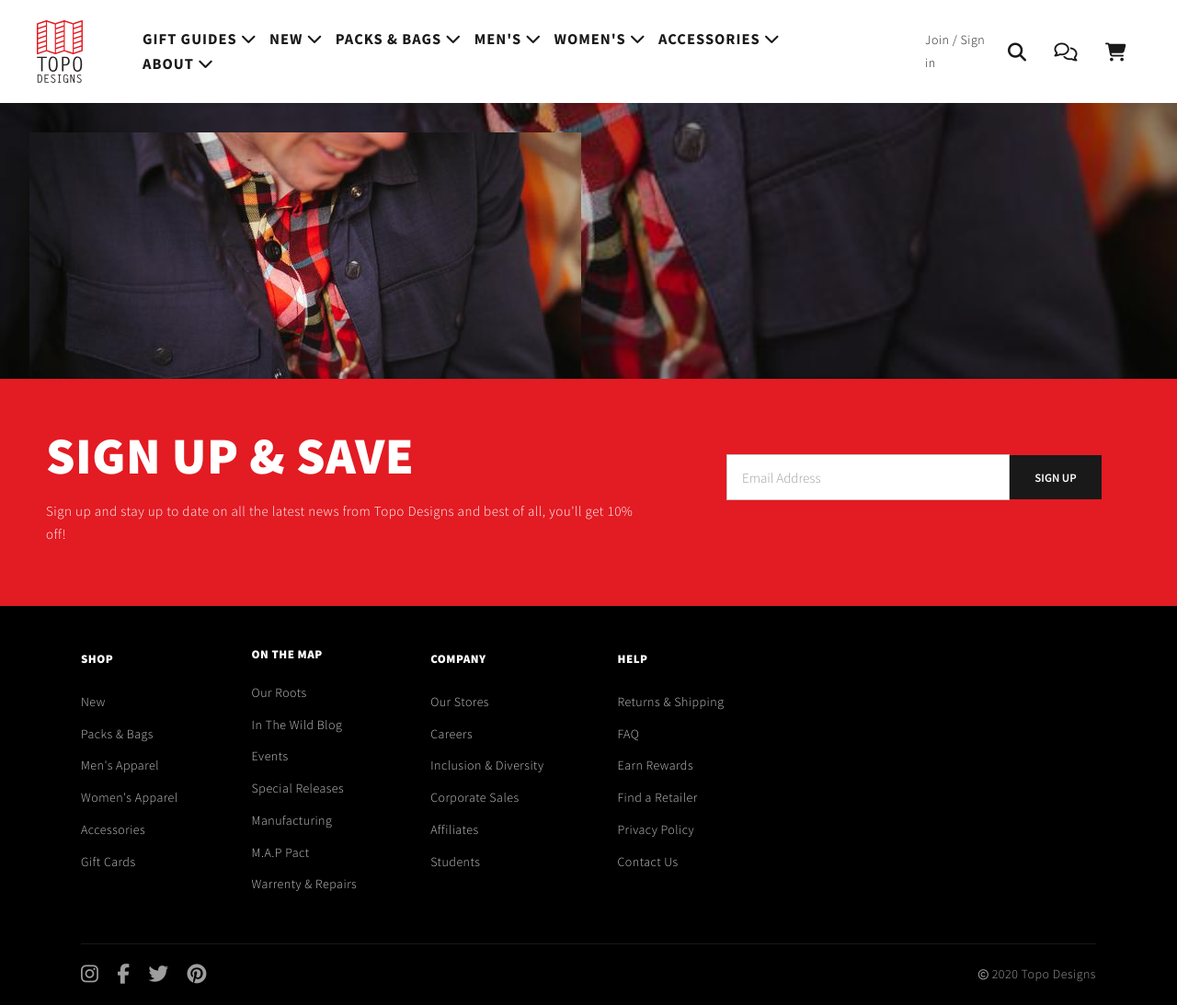
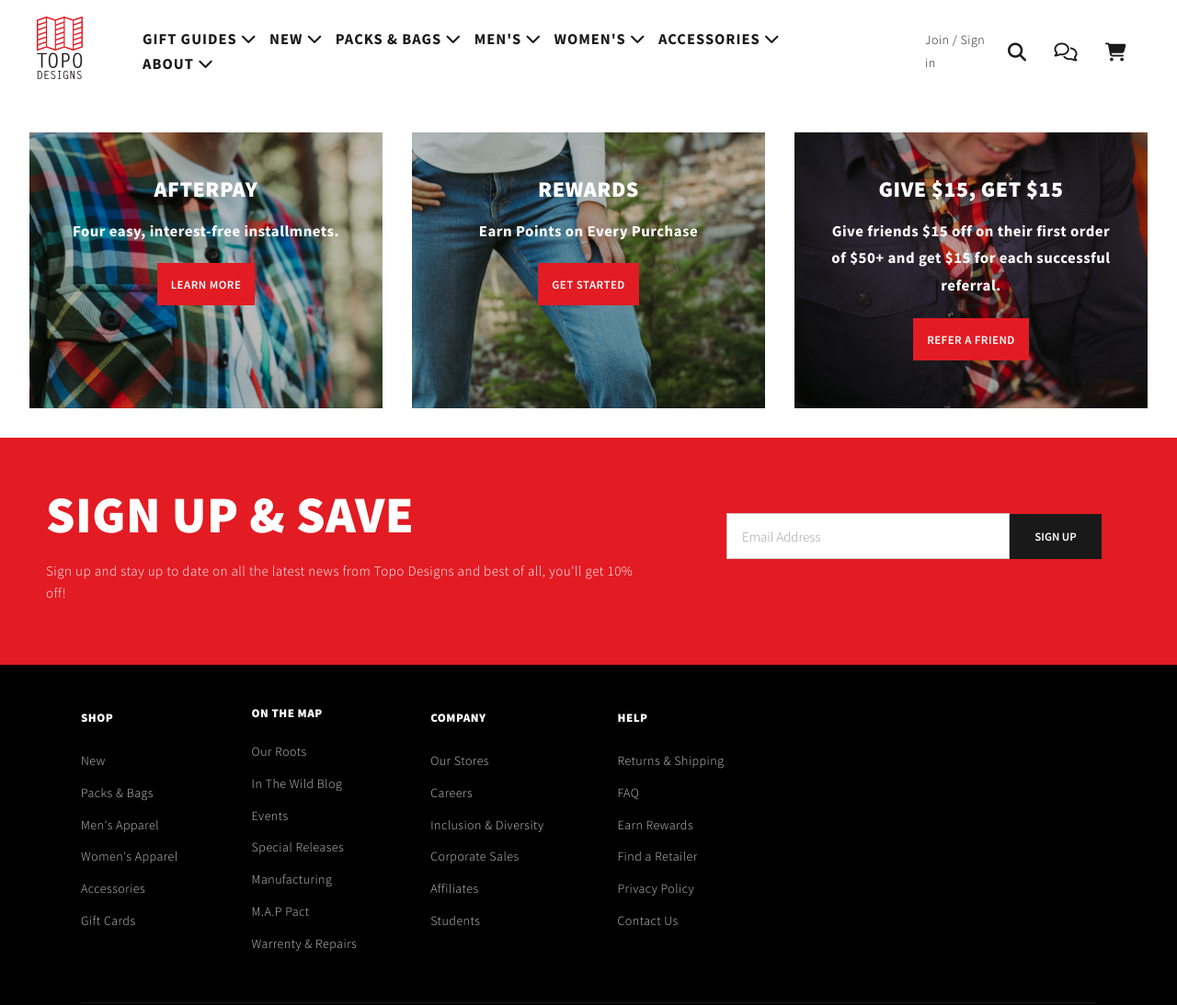
Before and after one commit to ty-cmyk/topo-designs-case-study, a plain HTML site: page index.html in a window 1280 px wide. Shown: the top 1093 px of the page at 92% size. Drawn offline with Linux system fonts and the light colour scheme.

Commit message:
Home Page Update

```diff
--- a/css/main.css
+++ b/css/main.css
@@ -33,11 +33,7 @@ body {
     justify-content: space-between;
     align-items: center;
 }
-.image-blocks {
-    width: 100%;
-    display: grid;
-    grid-template-columns: minmax(repeat(1fr, 0));
-}
+
 /**** END Global CSS variables ****/
 
 
@@ -61,12 +57,9 @@ body {
         padding: 1rem;
         margin: 0;
     }
-    img {
-        display: block;
-    }
-
     .component img {
         max-width: initial;
+        display: block;
     }
     .component__img {
         border: 1px solid #C8C8C8;
@@ -225,10 +218,6 @@ body {
         margin: 0 25px;
         padding: 0 15px;
     }
-    .img-screenshot {
-        max-width: 900px;
-        margin: 20px;
-    }
 
     /* Logo */
     .site-logo {
@@ -318,14 +307,72 @@ body {
 
     /**** END Header Nav Styles ****/
 
-    /* Medium Card Text Area */
-    .card {
+
+/****
+--Organisms--
+****/
+
+    /* Card Blocks */
+
+    .three-image-block {
+        width: 100%;
+        height: 100%;
+        display: grid;
+        grid-template-columns: repeat(3, minmax(0, 1fr));
+        grid-column-gap: 2rem;
+        padding: 2rem;
+    }
+    .card--text {
         max-width: 400px;
+        color: white;
+        padding: 2rem;
     }
-    .card-text__right {
+    .card--afterpay {
+        background-image: url("../img/after-pay_600x@2x.progressive.webp");
+        background-size: cover;
+        background-position: top;
+        top: 0;
+        left: 0;
+        background-repeat: no-repeat;
+        overflow: hidden;
+        background-color: var(--black);
+        display: flex;
+        justify-content: center;
+    }
+
+    .card--rewards {
+        background-image: url("../img/rewards_600x@2x.progressive.webp");
+        background-size: cover;
+        background-position: top;
+        top: 0;
+        left: 0;
+        background-repeat: no-repeat;
+        overflow: hidden;
+        background-color: var(--black);
+        display: flex;
+        justify-content: center;
+    }
+    .card--give-get {
+        background-image: url("../img/give-get_600x@2x.progressive.webp");
+        background-size: cover;
+        background-position: top;
+        top: 0;
+        left: 0;
+        background-repeat: no-repeat;
+        overflow: hidden;
+        background-color: var(--black);
+        display: flex;
+        justify-content: center;
+    }
+
+    .img-tint {
+        background-blend-mode: multiply;
+        background-color: rgba(0,0,0,.25);
+    }
+    .text__right {
         text-align: right;
     }
-    .card-text__center {
+    .text__center {
         text-align: center;
     }
     .card-header--medium {
@@ -393,30 +440,7 @@ body {
         color: var(--white);
     }
 
-/****
---Organisms--
-****/
 
-    .card--give-get {
-        color: var(--white);
-        position: relative;
-        align-items:center;
-        justify-content: center;
-        background-image: url("../img/give-get_300x@2x.progressive.jpg");
-        background-color: var(--black);
-        background-position: center;
-        background-repeat: no-repeat;
-        background-size: cover;
-        overflow: hidden;
-        /* max-width: 440px; */
-        height: 300px;
-        padding: 2rem;
-    }
-
-    .img-tint {
-        background-blend-mode: multiply;
-        background-color: rgba(0,0,0,.25);
-    }
 
     .email-subscription {
         width: 100%;
--- a/index.html
+++ b/index.html
@@ -84,13 +84,33 @@
 
 
         </section>
-        <section class="image-blocks">
-            <div class=" card--give-get text__center img-tint">
-                <div class="card--img">
-                    <img src="img/give-get_300x@2x.progressive.jpg">
+        <section class="three-image-block">
+            <div class=" card--afterpay img-tint">
+                <div class="card--text text__center">
+                        <h3 class="card-header--small">Afterpay</h3>
+                        <h4 class="card-subtext">
+                            Four easy, interest-free installmnets.
+                        </h4>
+                        <p class="btn-link btn--primary__hov">
+                         <a href="#!" class="btn btn--primary">Learn More</a>
+                        </p>
                 </div>
-                <div class="card--text">
-                    <div class="content-wrap">
+            </div>
+
+            <div class=" card--rewards text__center img-tint">
+                <div class="card--text text__center">
+                        <h3 class="card-header--small">Rewards</h3>
+                        <h4 class="card-subtext">
+                            Earn Points on Every Purchase
+                        </h4>
+                        <p class="btn-link btn--primary__hov">
+                            <a href="#!" class="btn btn--primary">Get Started</a>
+                        </p>
+                </div>
+            </div>
+
+            <div class=" card--give-get img-tint">
+                <div class="card--text text__center">
                         <h3 class="card-header--small">Give $15, Get $15</h3>
                         <h4 class="card-subtext">
                             Give friends $15 off on their first order of $50+ and get $15 for each successful referral.
@@ -98,7 +118,6 @@
                         <p class="btn-link btn--primary__hov">
                             <a href="#!" class="btn btn--primary">Refer a Friend</a>
                         </p>
-                    </div>
                 </div>
             </div>
 
--- /dev/null
+++ b/test/main.css
@@ -0,0 +1,228 @@
+/***
+* Component Library
+* Developed By: Tyler Mann
+***/
+
+/****
+--Global CSS variables--
+****/
+html {
+    --font-sans-serif: 'Source Sans Pro', sans-serif;
+    --red: #E31B23;
+    --dark-red: #C8171E;
+    --black: #191919;
+    --grey: #9E9E9E;
+    --light-grey: #C8C8C8;
+    --white: #FFF;
+}
+*,
+*:before,
+*:after {
+  box-sizing: border-box;
+}
+body {
+    font-family: var(--font-sans-serif);
+    line-height: 1.65;
+    letter-spacing: 0.5px;
+    font-size: 15px;
+    font-weight: 300;
+    color: var(--black);
+}
+.main-header {
+    display: flex;
+    justify-content: space-between;
+    align-items: center;
+}
+
+/**** END Global CSS variables ****/
+
+
+/* Card Blocks */
+
+.three-image-block {
+    width: 100%;
+    height: 100%;
+    display: grid;
+    grid-template-columns: repeat(3, minmax(0, 1fr));
+    grid-column-gap: 2rem;
+    padding: 2rem;
+}
+.card--text {
+    max-width: 400px;
+    color: white;
+    padding: 2rem;
+}
+.card--afterpay {
+    background-image: url("../img/after-pay_600x@2x.progressive.webp");
+    background-size: cover;
+    background-position: top;
+    top: 0;
+    left: 0;
+    background-repeat: no-repeat;
+    overflow: hidden;
+    background-color: var(--black);
+    display: flex;
+    justify-content: center;
+}
+
+.card--rewards {
+    background-image: url("../img/rewards_600x@2x.progressive.webp");
+    background-size: cover;
+    background-position: top;
+    top: 0;
+    left: 0;
+    background-repeat: no-repeat;
+    overflow: hidden;
+    background-color: var(--black);
+    display: flex;
+    justify-content: center;
+}
+.card--give-get {
+    background-image: url("../img/give-get_600x@2x.progressive.webp");
+    background-size: cover;
+    background-position: top;
+    top: 0;
+    left: 0;
+    background-repeat: no-repeat;
+    overflow: hidden;
+    background-color: var(--black);
+    display: flex;
+    justify-content: center;
+}
+
+.img-tint {
+    background-blend-mode: multiply;
+    background-color: rgba(0,0,0,.25);
+}
+.text__right {
+    text-align: right;
+}
+.text__center {
+    text-align: center;
+}
+.card-header--medium {
+    margin: 0;
+    padding: 1.25rem 0;
+}
+.card-header--small {
+    font-size: 1.5rem;
+    margin: 0;
+    padding: 1rem 0;
+}
+.card-header--hero {
+    font-size: 3.5rem;
+    line-height: 3.5rem;
+    margin: 0;
+    padding: 1.25rem 0;
+}
+.card-subtext {
+    line-height: 1.85rem;
+    margin: 0;
+    padding:0;
+}
+    /* Buttons */
+
+    .btn {
+        background-color: var(--black);
+        padding: 14px;
+        color: var(--white);
+        text-decoration: none;
+        text-transform: uppercase;
+        margin: 0;
+
+    }
+
+    .btn--black {
+        border: 1px solid var(--black);
+        color: var(--white);
+        font-weight: 600;
+        font-size: 0.8rem;
+        padding: 15.7px 20px;
+        margin: 0;
+        min-width: 100px;
+    }
+
+    .btn--outlined {
+        background-color: transparent;
+        border: 1px solid var(--black);
+        color: var(--black);
+        padding: .8rem 4.5rem;
+        font-weight: 700;
+        font-size: 1.1rem;
+    }
+
+    .btn--primary {
+        background-color: var(--red);
+        border: 1px solid var(--red);
+        color: var(--white);
+        font-weight: 600;
+        font-size: 0.8rem;
+    }
+    .btn-link {
+        padding: 1rem 0;
+    }
+    .btn--primary__hov a:hover {
+        background-color: var(--dark-red);
+        color: var(--white);
+        text-decoration: none;
+    }
+    .btn--outlined__hov a:hover {
+        background-color: var(--black);
+        color: var(--white);
+        text-decoration: none;
+    }
+    .btn--black__hov a:hover {
+        background-color: var(--black);
+        color: var(--white);
+        text-decoration: none;
+    }
+
+    /****
+--TYPOGRAPHY--
+****/
+    /* Headers (h1, h2, h3 ,h4, h5, h6) */
+    h1, h2, h3, h4, h5, h6 {
+        font-family: var(--font-sans-serif);
+        line-height: 1.2;
+        font-weight: 800;
+    }
+    h1 {
+        text-transform: uppercase;
+        font-size: 3.5rem;
+    }
+    h2 {
+        font-size: 3rem;
+        font-weight: 700;
+    }
+    h3 {
+        text-transform: uppercase;
+        font-size: 2.5rem;
+    }
+    h4 {
+        font-size: 1.05rem;
+        font-weight: 700;
+    }
+    h5 {
+        text-transform: uppercase;
+        font-size: 2rem;
+    }
+    h6 {
+        text-transform: uppercase;
+        font-size: 0.87em;
+    }
+/**** END Typography Styles ****/
+
+
+/****
+--LINKS--
+****/
+
+    /* Global Inline Links */
+    a {
+        color: var(--red);
+        text-decoration: none;
+    }
+     a:hover {
+        color: var(--dark-red);
+        text-decoration: underline;
+    }
```
Also changed, not shown: test/index.html (added, +64 -0 lines), img/after-pay_600x@2x.progressive.webp (added), img/give-get_600x@2x.progressive.webp (added), img/o-desktop_600x@2x.progressive.webp (added), img/rewards_600x@2x.progressive.webp (added), img/stocking-stuffers-desktop-1_600x@2x.progressive.webp (added), img/womes-apparel_600x@2x.progressive.webp (added).
